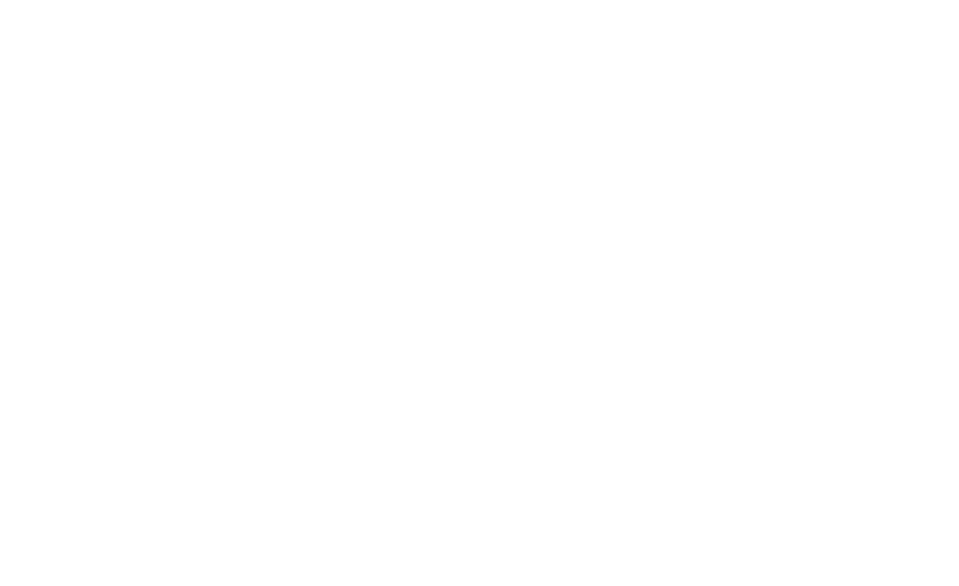
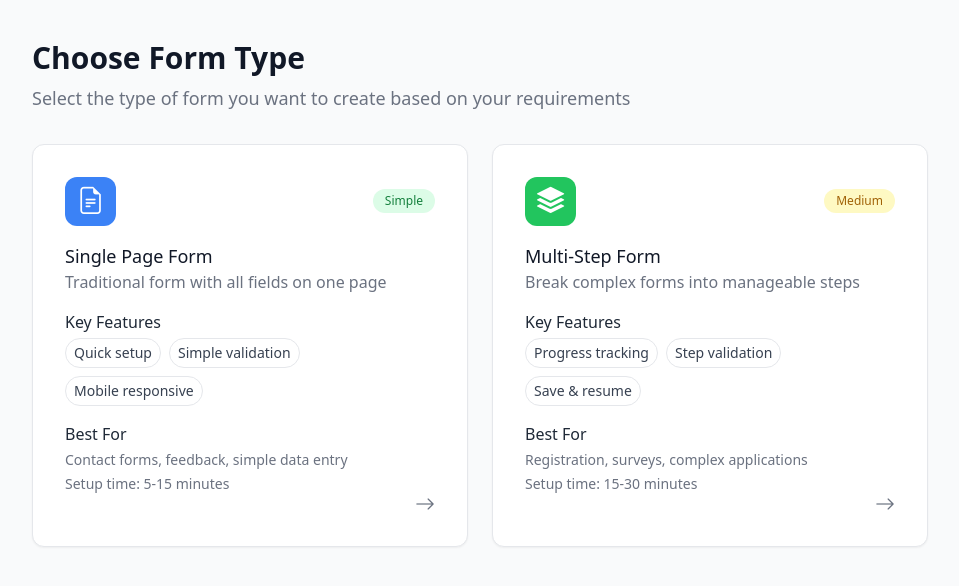
Before and after one commit to vraghu580/form-builder, an Angular app: page /home in a window 1280 px wide. Before the commit this address led to /. Shown: the top 586 px of the page, without its empty margins (160-1119 px from the left). Built offline with nearby package versions, Linux system fonts and the light colour scheme.

Commit message:
routing adding

```diff
--- a/src/app/app-routing-module.ts
+++ b/src/app/app-routing-module.ts
@@ -2,8 +2,11 @@ import { NgModule } from '@angular/core';
 import { RouterModule, Routes } from '@angular/router';
 import { SinglePageForm } from './single-page-form/single-page-form';
 import { MultiStepForm } from './multi-step-form/multi-step-form';
+import { Home } from './home/home';
 
 const routes: Routes = [
+  {path : 'home', component: Home},
+  {path : '', redirectTo: 'home', pathMatch: 'full' },
   {path : 'single-form', component: SinglePageForm},
   {path : 'multi-form', component: MultiStepForm }
 ];
--- a/src/app/app.html
+++ b/src/app/app.html
@@ -1,4 +1 @@
-
-
-
 <router-outlet></router-outlet>
--- a/src/app/home/home.ts
+++ b/src/app/home/home.ts
@@ -20,7 +20,7 @@ export class Home {
       keyFeatures: ['Quick setup', 'Simple validation', 'Mobile responsive'],
       bestFor: 'Contact forms, feedback, simple data entry',
       setupTime: '5-15 minutes',
-      route: 'form/single-form'
+      route: 'single-form'
     },
     {
       title: 'Multi-Step Form',
@@ -31,7 +31,8 @@ export class Home {
       description: 'Break complex forms into manageable steps',
       keyFeatures: ['Progress tracking', 'Step validation', 'Save & resume'],
       bestFor: 'Registration, surveys, complex applications',
-      setupTime: '15-30 minutes'
+      setupTime: '15-30 minutes',
+      route: 'multi-form'
     }
   ];
 
@@ -41,4 +42,5 @@ constructor ( private router: Router) {}
 navigateToForm(route: any){
   this.router.navigate([route])
 }
+
 }
--- a/src/index.html
+++ b/src/index.html
@@ -2,7 +2,7 @@
 <html lang="en">
 <head>
   <meta charset="utf-8">
-  <title>MultipleStepsForms</title>
+  <title>Form Builder</title>
   <base href="/">
   <meta name="viewport" content="width=device-width, initial-scale=1">
   <link rel="icon" type="image/x-icon" href="favicon.ico">
```
